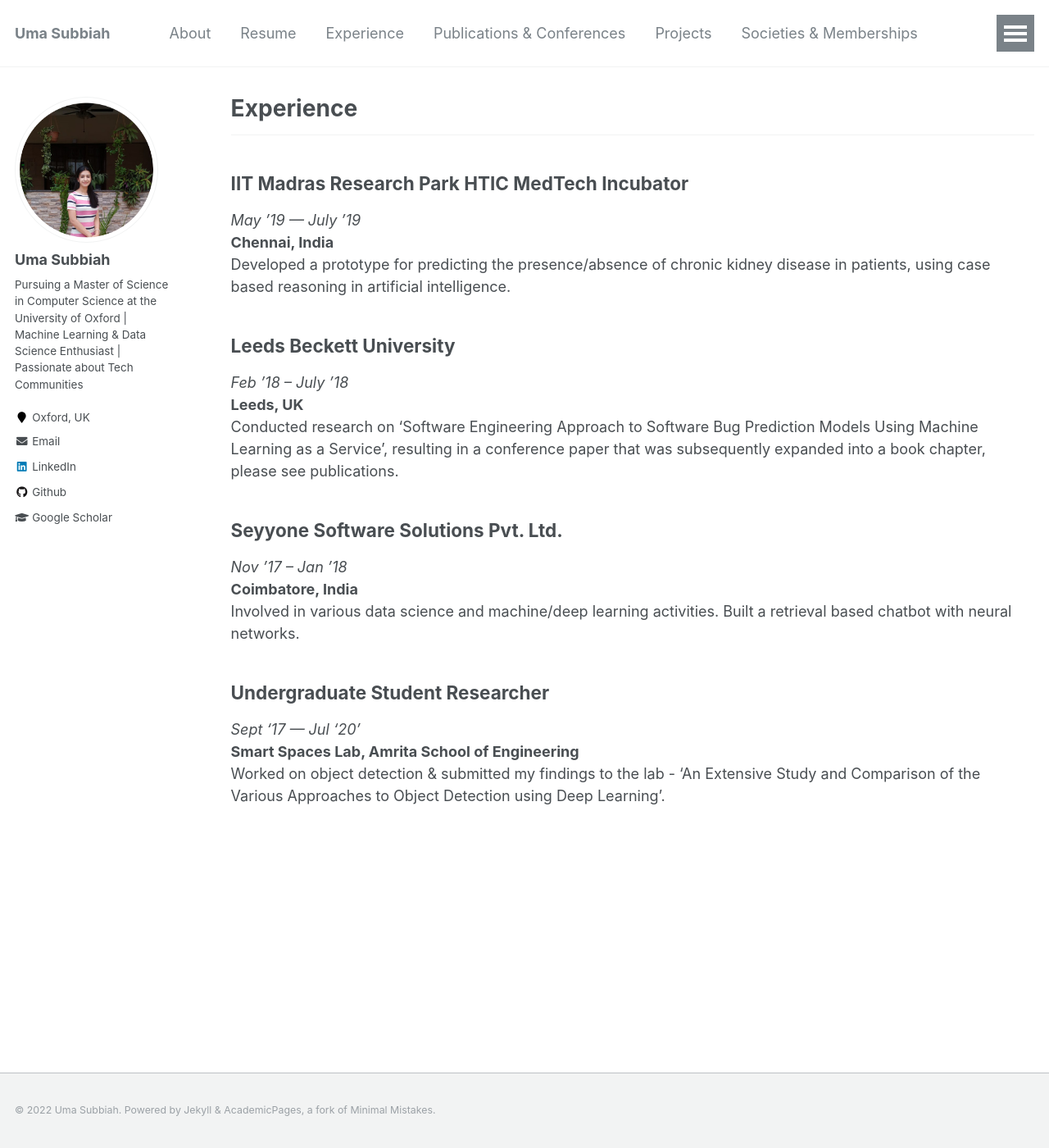
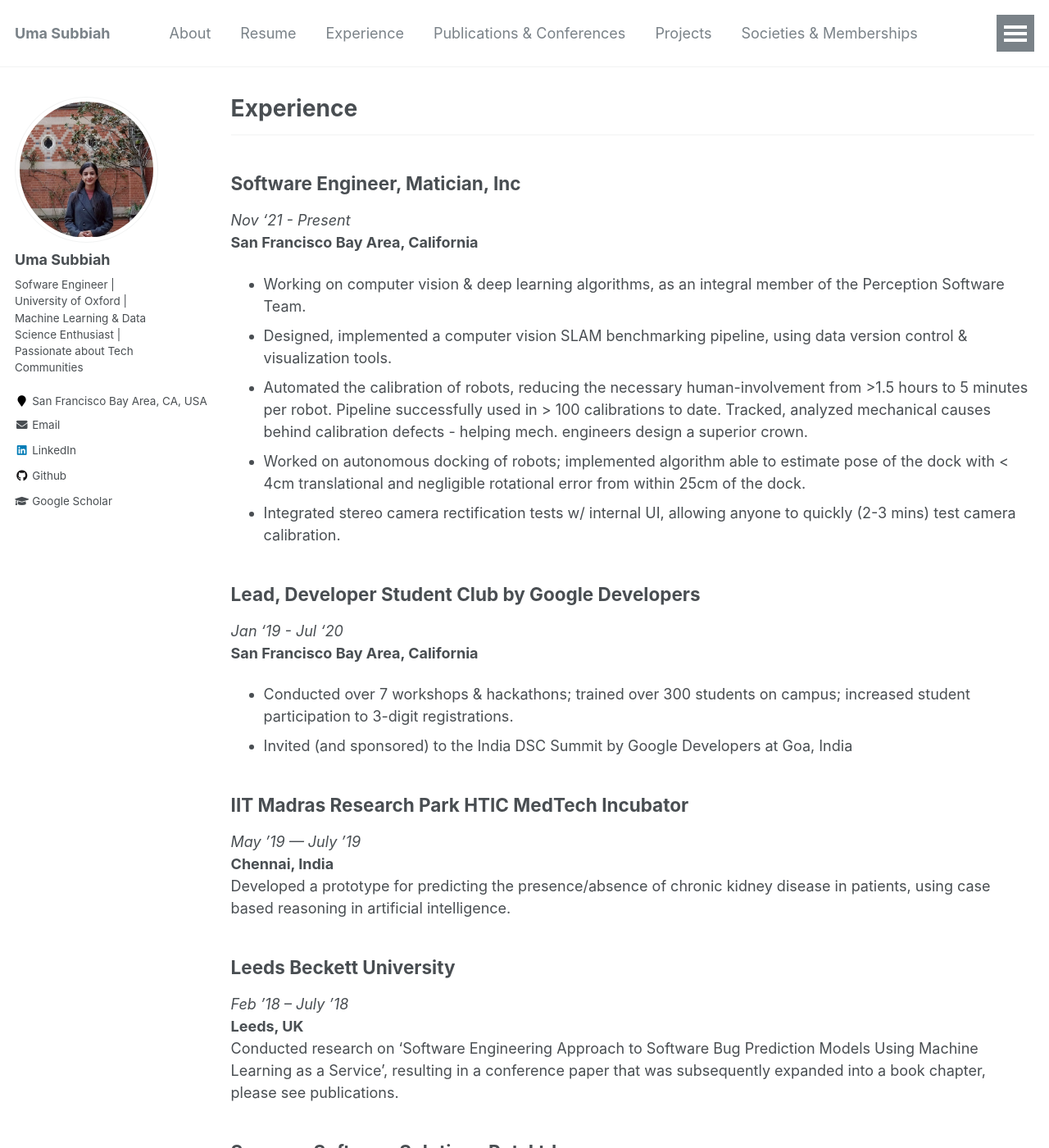
Before and after one commit to uma-subbiah/uma-subbiah.github.io, a Jekyll site: the page built from _pages/experience.md, in a window 1280 px wide and 1400 px high. Shown: the whole window at 82% size. Built offline with Jekyll 4.4.1, drawn with Linux system fonts in a browser that asks for light colours.

Commit message:
update website

```diff
--- a/_config.yml
+++ b/_config.yml
@@ -10,7 +10,7 @@ locale                   : "en-US"
 title                    : "Uma Subbiah"
 title_separator          : "-"
 name                     : &name "Uma Subbiah"
-description              : &description "ML Enthusiast"
+description              : &description "Software Engineer | ML Enthusiast"
 url                      : https://uma-subbiah.github.io # the base hostname & protocol for your site e.g. "https://mmistakes.github.io"
 baseurl                  : "" # the subpath of your site, e.g. "/blog"
 repository               : "academicpages/academicpages.github.io"
@@ -82,8 +82,8 @@ analytics:
 author:
   name             : "Uma Subbiah"
   avatar           : "profile.png"
-  bio              : "Pursuing a Master of Science in Computer Science at the University of Oxford | Machine Learning & Data Science Enthusiast | Passionate about Tech Communities"
-  location         : "Oxford, UK"
+  bio              : "Sofware Engineer | University of Oxford | Machine Learning & Data Science Enthusiast | Passionate about Tech Communities"
+  location         : "San Francisco Bay Area, CA, USA"
   employer         :
   pubmed           :
   googlescholar    : "https://scholar.google.com/citations?user=lr91SioAAAAJ&hl=en&oi=ao"
@@ -104,7 +104,7 @@ author:
   lastfm           :
   linkedin         : "uma-subbiah1"
   orcid            : #"http://orcid.org/yourorcidurl"
-  phone            : +44 7895617887
+  phone            : +1 650-789-0842
   pinterest        :
   soundcloud       :
   stackoverflow    : # http://stackoverflow.com/users/123456/username
--- a/_pages/experience.md
+++ b/_pages/experience.md
@@ -7,6 +7,26 @@ redirect_from:
   - /experience
 ---
 <hr>
+
+## Software Engineer, Matician, Inc
+  _Nov '21 - Present_
+  <br>
+ **San Francisco Bay Area, California**
+ <br>
+- Working on computer vision & deep learning algorithms, as an integral member of the Perception Software Team.
+- Designed, implemented a computer vision SLAM benchmarking pipeline, using data version control & visualization tools.
+- Automated the calibration of robots, reducing the necessary human-involvement from >1.5 hours to 5 minutes per robot. Pipeline successfully used in > 100 calibrations to date. Tracked, analyzed mechanical causes behind calibration defects - helping mech. engineers design a superior crown.
+- Worked on autonomous docking of robots; implemented algorithm able to estimate pose of the dock with < 4cm
+translational and negligible rotational error from within 25cm of the dock.
+- Integrated stereo camera rectification tests w/ internal UI, allowing anyone to quickly (2-3 mins) test camera calibration.
+
+## Lead, Developer Student Club by Google Developers
+  _Jan '19 - Jul '20_
+  <br>
+ **San Francisco Bay Area, California**
+ <br>
+- Conducted over 7 workshops & hackathons; trained over 300 students on campus; increased student participation to 3-digit registrations.
+- Invited (and sponsored) to the India DSC Summit by Google Developers at Goa, India
 
 ## IIT Madras Research Park HTIC MedTech Incubator
   _May ’19 — July ’19_
```
Also changed, not shown: _pages/contact.md (+1 -1 lines), images/_profile.png (added), images/profile.png, 5 other files.
